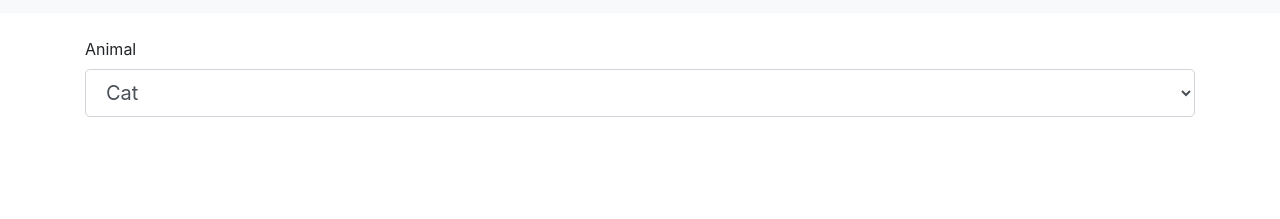
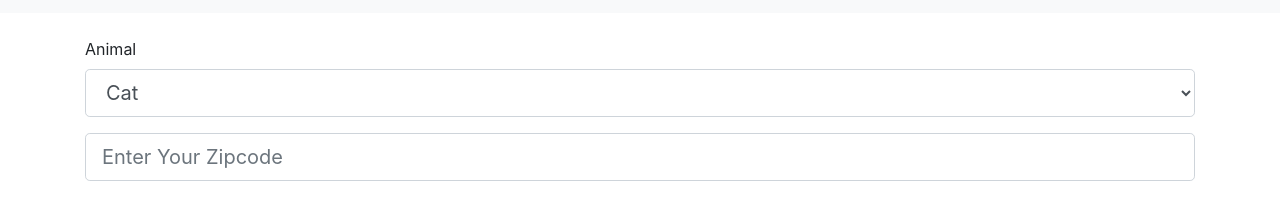
Before and after one commit to viclotana/Google-Pets, a website: page index.html in a window 1280 px wide. Shown: the part 45-264 px from the top of the page. Drawn offline with nearby package versions, Linux system fonts and the light colour scheme.

Commit message:
form contols

```diff
--- a/index.html
+++ b/index.html
@@ -24,6 +24,7 @@
                     <option value="bird">Bird</option>
                     <option value="barnyard">Barnyard</option>
                 </select>
+                <input type="text" id="zip" class="form-control form-control-lg" placeholder="Enter Your Zipcode">
             </div>
         </form>
     </div>
```
Also changed, not shown: dist/find_pet.40b4cc1a.html.
